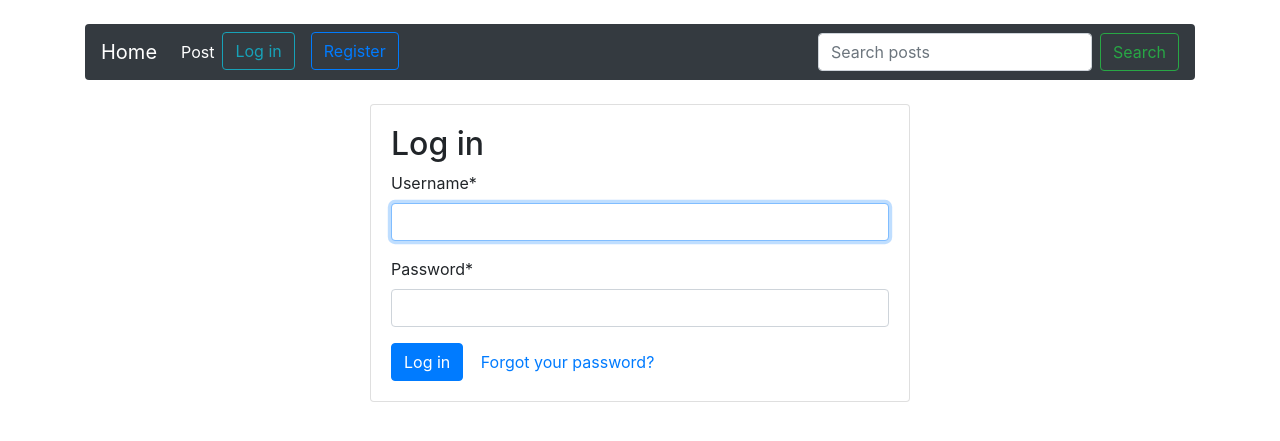
After one commit to sivatoms/Blog_Posts, a Django app: page /accounts/login/ in a window 1280 px wide. The commit adds this page. Shown: the top 441 px of the page. Run offline with Django 3.2, Linux system fonts and the light colour scheme; some libraries are stand-ins or nearby versions.

Commit message:
Added Login SignUp

```diff
--- a/blog/blog/settings.py
+++ b/blog/blog/settings.py
@@ -130,3 +130,6 @@ STATICFILES_DIRS = (
 )
 
 STATIC_ROOT = os.path.join(BASE_DIR, 'staticfiles')
+
+LOGIN_REDIRECT_URL = 'post_list'
+LOGOUT_REDIRECT_URL = 'post_list'
--- a/blog/blog/templates/base.html
+++ b/blog/blog/templates/base.html
@@ -26,6 +26,19 @@
                                 <li class="nav-item active">
                                         <a class="nav-link" href="{% url 'post_form' %}">Post<span class="sr-only">(current)</span></a>
                                 </li>
+                                {% if user.is_authenticated %}
+                                <li class="nav-item active">
+                                        <a class="nav-link" href="{% url 'logout' %}">Logout<span class="sr-only">(current)</span></a>
+                                </li>
+                                {% else %}
+
+                                <li class="nav-item active">
+                                        <a href="{% url 'login' %}" class="btn btn-outline-info mr-2">Log in</a>
+                                </li>
+                                <li class="nav-item active">
+                                        <a href="{% url 'signup' %}" class="btn btn-outline-primary ml-2 mr-2">Register<span class="sr-only">(current)</span></a>
+                                </li>
+                                {% endif %}
                                 </ul>
                                 <form class="form-inline my-2 my-lg-0" method='GET' action=''>
                                         <input class="form-control mr-sm-2" type="search" name='q' placeholder="Search posts" aria-label="Search" value='{{ reuqest.GET.q }}'>
--- /dev/null
+++ b/blog/blog/templates/registration/login.html
@@ -0,0 +1,21 @@
+{% extends 'base.html' %}
+
+{% load crispy_forms_tags %}
+
+{% block body %}
+  <div class="row justify-content-center">
+    <div class="col-6">
+      <div class="card">
+        <div class="card-body">
+          <h2>Log in</h2>
+          <form method="post" novalidate>
+            {% csrf_token %}
+            {{ form|crispy }}
+            <button type="submit" class="btn btn-primary">Log in</button>
+            <a href="{% url 'password_reset' %}" class="btn btn-link">Forgot your password?</a>
+          </form>
+        </div>
+      </div>
+    </div>
+  </div>
+{% endblock %}
--- a/blog/posts/urls.py
+++ b/blog/posts/urls.py
@@ -1,10 +1,19 @@
 from django.contrib import admin
-from django.urls import path
-from .views import home, save_post_form, posts_list, edit_post,post_detail
+from django.urls import path, include
+from .views import (
+       home,
+       save_post_form,
+       posts_list,
+       edit_post,
+       post_detail,
+       signup
+)
 urlpatterns = [
     #path('', home, name='home'),
     path('save_form', save_post_form, name='post_form'),
     path('post_detail/<int:id>', post_detail, name='post_detail'),
     path('post_edit/<int:id>', edit_post, name='post_edit'),
-    path('', posts_list, name='post_list')
+    path('signup/', signup, name='signup'),
+    path('accounts/', include('django.contrib.auth.urls')),
+    path('', posts_list, name='post_list'),
 ]
```
Also changed, not shown: blog/blog/templates/registration/signup.html (added, +9 -0 lines), blog/posts/views.py (+15 -0 lines).
